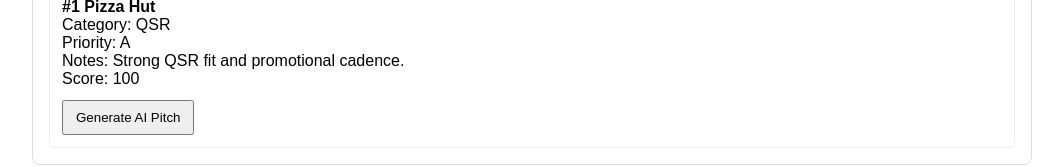
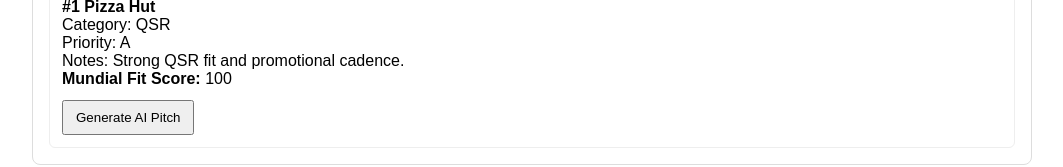
Before and after one commit to jklahre-hue/mundial-linkedin-outbound-clean-final2, a Next.js app: page / in a window 1280 px wide. Shown: the part 473-640 px from the top of the page, without its empty margins (108-1171 px from the left). Built offline with nearby package versions, Linux system fonts and the light colour scheme.

Commit message:
rename score to mundial fit score

```diff
--- a/app/page.js
+++ b/app/page.js
@@ -241,7 +241,7 @@
               <div>Category: {account.category || "—"}</div>
               <div>Priority: {account.priority || "—"}</div>
               <div>Notes: {account.notes || "—"}</div>
-              <div>Score: {account.score}</div>
+              <div><strong>Mundial Fit Score:</strong> {account.score}</div>
 
               <div style={{ marginTop: 12 }}>
                 <button
```
